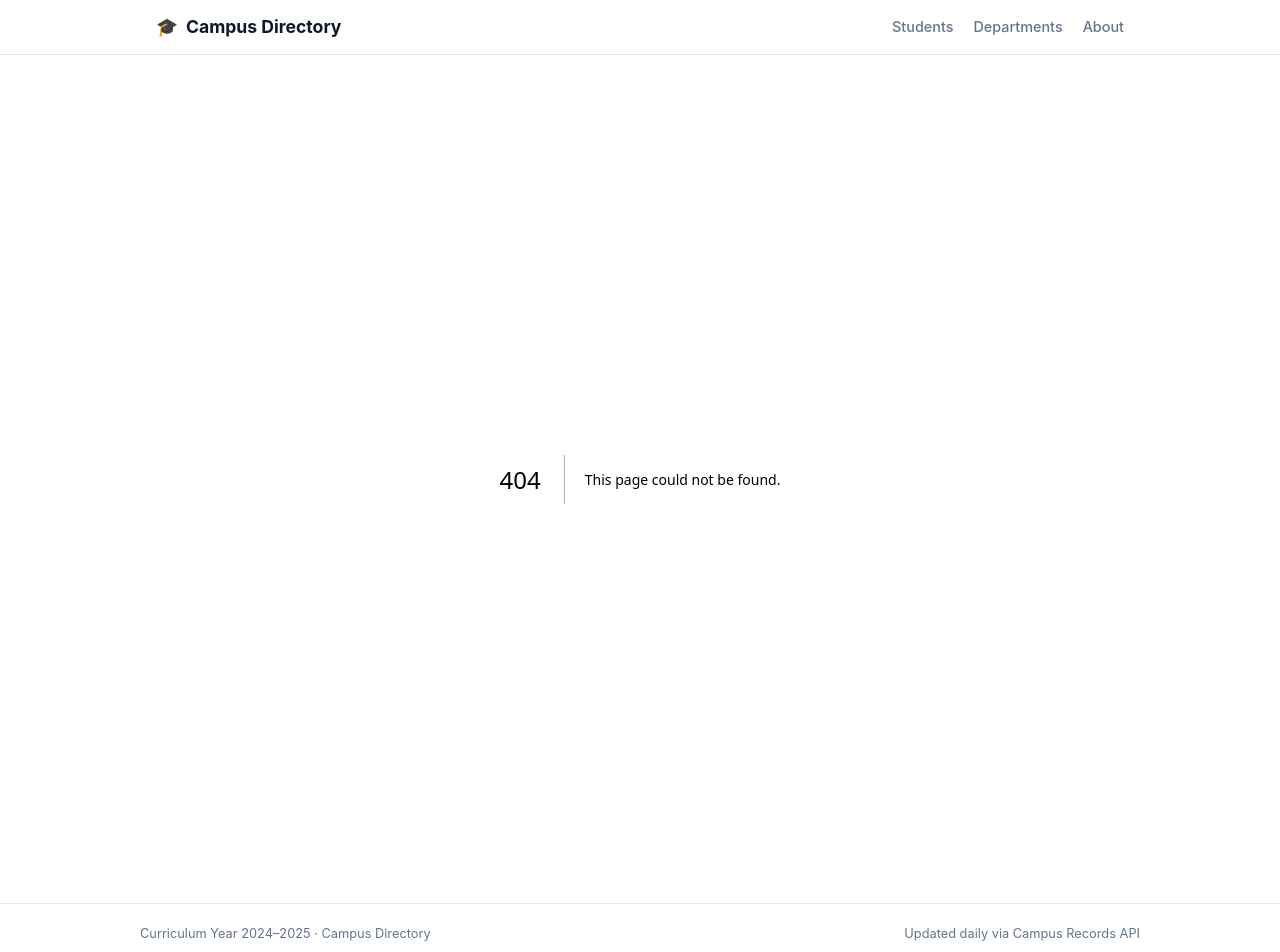
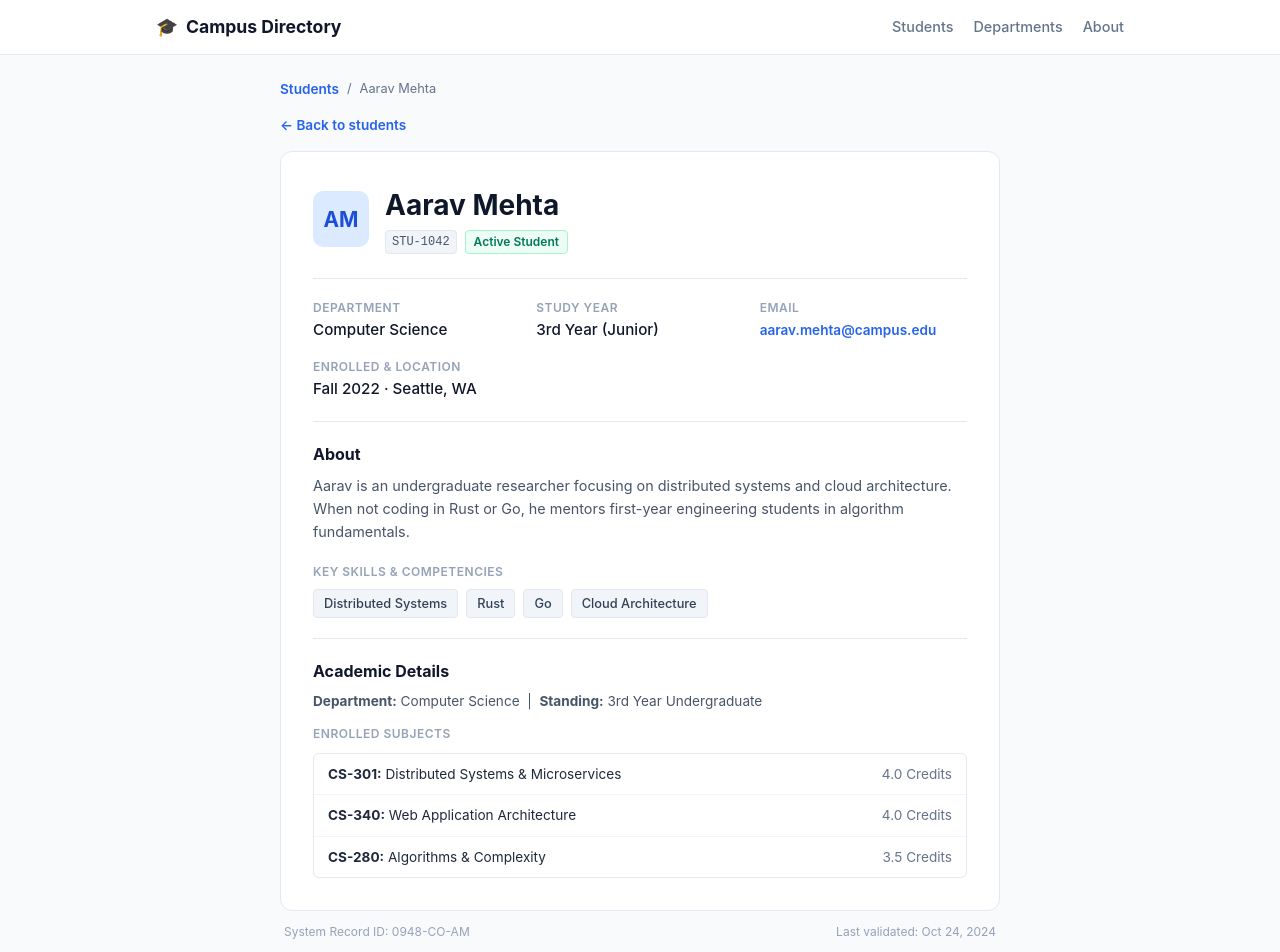
Before and after one commit to theRkakkad/Sem_03-Assignments, a Next.js app in the folder NEXT_JS/Student_Directory/: page /students/STU-1042 in a window 1280 px wide. Before the commit this address had no page. Shown: the top 952 px of the page. Built offline with nearby package versions, Linux system fonts and the light colour scheme.

Commit message:
made student detail page

```diff
--- /dev/null
+++ b/NEXT_JS/Student_Directory/src/app/students/[id]/page.tsx
@@ -0,0 +1,195 @@
+// Dynamic student detail page displaying full profile and academic record
+import Link from "next/link";
+import { notFound } from "next/navigation";
+import { students } from "../../../data/students";
+
+// Pre-render static HTML pages for all student profiles at build time (SSG)
+export async function generateStaticParams() {
+  const params: { id: string }[] = [];
+  students.forEach((student, index) => {
+    params.push({ id: student.id });
+    // Also pre-render simple numeric index so /students/1 works
+    params.push({ id: String(index + 1) });
+  });
+  return params;
+}
+
+// Helper function to extract initials from full name
+function getInitials(name: string): string {
+  const parts = name.trim().split(" ");
+  if (parts.length >= 2) {
+    return (parts[0][0] + parts[parts.length - 1][0]).toUpperCase();
+  }
+  return name.slice(0, 2).toUpperCase();
+}
+
+// Helper to get descriptive academic year label
+function getStudyYearLabel(year: number): string {
+  if (year === 1) return "1st Year (Freshman)";
+  if (year === 2) return "2nd Year (Sophomore)";
+  if (year === 3) return "3rd Year (Junior)";
+  return "4th Year (Senior)";
+}
+
+export default async function StudentDetailPage({
+  params,
+}: {
+  params: Promise<{ id: string }>;
+}) {
+  // Await the asynchronous route parameters in Next.js
+  const { id } = await params;
+
+  // Find student by ID (e.g. "STU-1042", "1042", or index like "1")
+  const decodedId = decodeURIComponent(id).toLowerCase();
+  const numericIndex = parseInt(decodedId, 10);
+
+  const student =
+    students.find(
+      (item) =>
+        item.id.toLowerCase() === decodedId ||
+        item.id.replace("STU-", "").toLowerCase() === decodedId
+    ) ||
+    (!isNaN(numericIndex) && numericIndex >= 1 && numericIndex <= students.length
+      ? students[numericIndex - 1]
+      : undefined);
+
+  // If no student exists with this ID, show the custom 404 page
+  if (!student) {
+    notFound();
+  }
+
+  const initials = getInitials(student.name);
+  const studyYear = getStudyYearLabel(student.year);
+  const standingText = student.standing || `${student.year}th Year Undergraduate`;
+  const enrolledTerm = student.enrolledSemester || "Fall 2022";
+
+  return (
+    <div style={{ maxWidth: "720px", margin: "0 auto" }}>
+      {/* Top breadcrumb navigation */}
+      <div className="breadcrumb">
+        <Link href="/students" className="card-link">
+          Students
+        </Link>
+        <span>/</span>
+        <span>{student.name}</span>
+      </div>
+
+      {/* Back to students link */}
+      <div>
+        <Link href="/students" className="back-link">
+          &larr; Back to students
+        </Link>
+      </div>
+
+      {/* Main student profile card */}
+      <div className="profile-card">
+        {/* Profile Header: Avatar, Name, and Badges */}
+        <div className="profile-header">
+          <div className="avatar-large">{initials}</div>
+          <div>
+            <h1 className="page-title">{student.name}</h1>
+            <div style={{ display: "flex", gap: "8px", marginTop: "4px" }}>
+              <span className="student-id">{student.id}</span>
+              <span className="badge badge-green">Active Student</span>
+            </div>
+          </div>
+        </div>
+
+        <hr className="divider" />
+
+        {/* 2x2 Info Grid */}
+        <div className="info-grid">
+          <div>
+            <p className="info-label">Department</p>
+            <p className="info-value">{student.course}</p>
+          </div>
+          <div>
+            <p className="info-label">Study Year</p>
+            <p className="info-value">{studyYear}</p>
+          </div>
+          <div>
+            <p className="info-label">Email</p>
+            <p className="info-value">
+              <a href={`mailto:${student.email}`} className="card-link">
+                {student.email}
+              </a>
+            </p>
+          </div>
+          <div>
+            <p className="info-label">Enrolled &amp; Location</p>
+            <p className="info-value">
+              {enrolledTerm} &middot; {student.city}
+            </p>
+          </div>
+        </div>
+
+        <hr className="divider" />
+
+        {/* About section */}
+        <div style={{ marginBottom: "20px" }}>
+          <h2 className="section-title">About</h2>
+          <p className="text-muted">{student.about}</p>
+        </div>
+
+        {/* Skills list */}
+        <div style={{ marginBottom: "20px" }}>
+          <p className="info-label">Key Skills &amp; Competencies</p>
+          <div className="skills-list">
+            {student.skills.map((skill) => (
+              <span key={skill} className="skill-tag">
+                {skill}
+              </span>
+            ))}
+          </div>
+        </div>
+
+        <hr className="divider" />
+
+        {/* Academic Details & Enrolled Subjects */}
+        <div>
+          <h2 className="section-title">Academic Details</h2>
+          <p className="text-muted" style={{ fontSize: "0.85rem", marginBottom: "12px" }}>
+            <strong>Department:</strong> {student.course} &nbsp;|&nbsp;{" "}
+            <strong>Standing:</strong> {standingText}
+          </p>
+
+          {/* Subjects table */}
+          {student.subjects && student.subjects.length > 0 && (
+            <div>
+              <p className="info-label" style={{ marginBottom: "6px" }}>
+                Enrolled Subjects
+              </p>
+              <div className="subjects-table">
+                {student.subjects.map((subject) => (
+                  <div key={subject.code} className="subject-row">
+                    <span>
+                      <strong>{subject.code}:</strong> {subject.title}
+                    </span>
+                    <span style={{ color: "#64748b" }}>{subject.credits}</span>
+                  </div>
+                ))}
+              </div>
+            </div>
+          )}
+        </div>
+      </div>
+
+      {/* System Record footer info outside card */}
+      <div
+        style={{
+          display: "flex",
+          justifyContent: "space-between",
+          fontSize: "0.75rem",
+          color: "#94a3b8",
+          marginTop: "12px",
+          padding: "0 4px",
+        }}
+      >
+        <p>
+          System Record ID: 0948-{student.course.slice(0, 2).toUpperCase()}-{initials}
+        </p>
+        <p>Last validated: Oct 24, 2024</p>
+      </div>
+    </div>
+  );
+}
```
